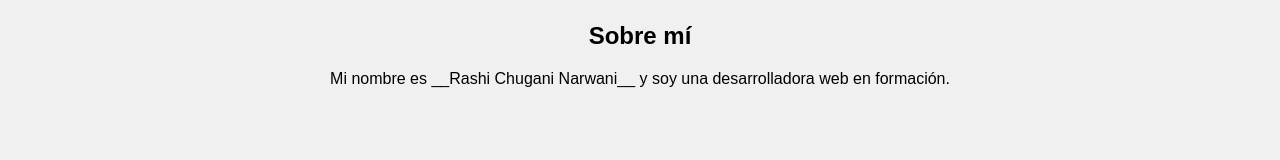
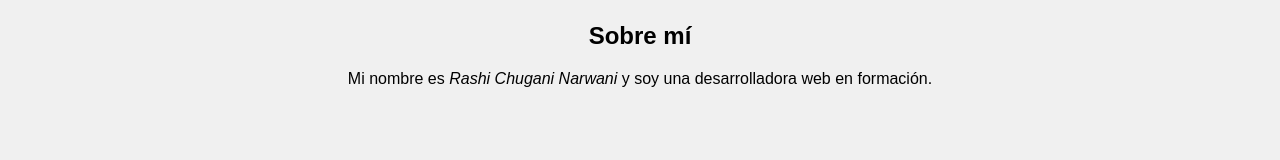
Before and after one commit to orgdpl-GermanOjeda/orgdpl-Chugani05.github.io, a plain HTML site: page index.html in a window 1280 px wide. Shown: the part 993-1153 px from the top of the page. Drawn offline with Linux system fonts and the light colour scheme.

Commit message:
Update index.html

```diff
--- a/index.html
+++ b/index.html
@@ -32,7 +32,7 @@
             <td>
                 <section id="about">
                     <h2>Sobre mí</h2>
-                    <p>Mi nombre es __Rashi Chugani Narwani__ y soy una desarrolladora web en formación.</p>
+                    <p>Mi nombre es <i>Rashi Chugani Narwani</i> y soy una desarrolladora web en formación.</p>
                 </section>
             </td><br><br>
             <td>
```
